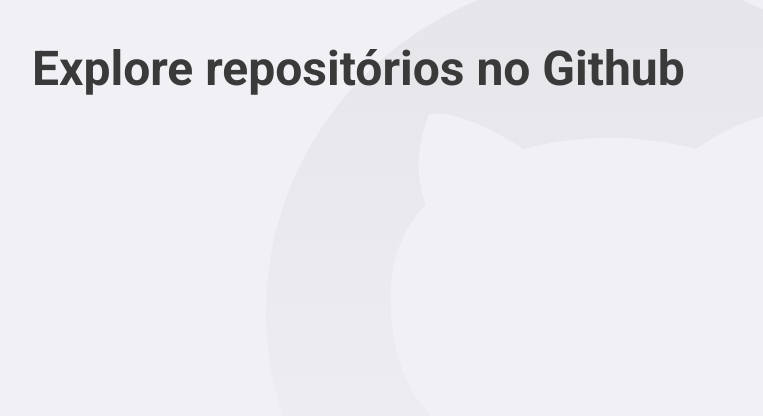
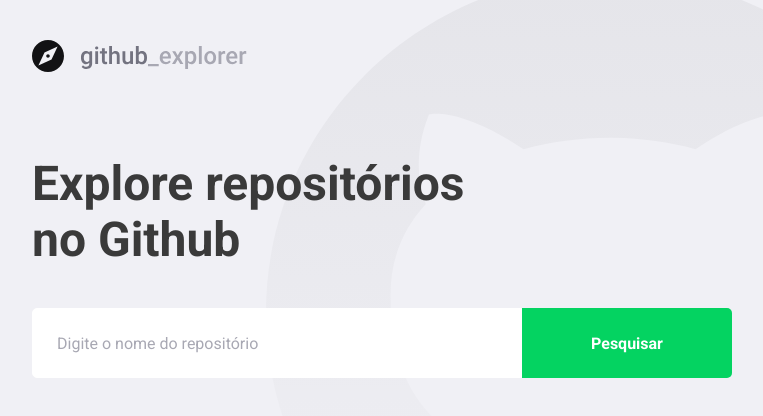
Before and after one commit to lucas-silveira/github-explorer, a React (Create React App) app: page / in a window 1280 px wide. Shown: the top 416 px of the page, without its empty margins (148-911 px from the left). Built offline with nearby package versions, Linux system fonts and the light colour scheme.

Commit message:
feat: finished dashboard and initialized repository page

```diff
--- a/package.json
+++ b/package.json
@@ -10,8 +10,11 @@
     "@types/node": "^12.0.0",
     "@types/react": "^16.9.0",
     "@types/react-dom": "^16.9.0",
+    "axios": "^0.19.2",
+    "polished": "^3.6.5",
     "react": "^16.13.1",
     "react-dom": "^16.13.1",
+    "react-icons": "^3.10.0",
     "react-router-dom": "^5.2.0",
     "react-scripts": "3.4.1",
     "styled-components": "^5.1.1",
--- a/src/pages/Dashboard/index.tsx
+++ b/src/pages/Dashboard/index.tsx
@@ -1,9 +1,92 @@
-import React from 'react';
+import React, { useEffect, useState, FormEvent } from 'react';
+import { FiChevronRight } from 'react-icons/fi';
+import { Link } from 'react-router-dom';
 
-import { Title } from './styles';
+import api from '../../services/api';
+
+import logoImg from '../../assets/logo.svg';
+
+import { Title, Form, Repositories, ErrorMessage } from './styles';
+
+interface Repository {
+  full_name: string;
+  description: string;
+  owner: {
+    login: string;
+    avatar_url: string;
+  };
+}
 
 const Dashboard: React.FC = (): React.ReactElement => {
-  return <Title>Explore repositórios no Github</Title>;
+  const [repositories, setRepositories] = useState<Repository[]>(() => {
+    const storagedRepositories = localStorage.getItem(
+      '@github_explorer:repositories',
+    );
+
+    if (storagedRepositories) return JSON.parse(storagedRepositories);
+
+    return [];
+  });
+  const [inputError, setInputError] = useState('');
+  const [newRepo, setNewRepo] = useState('');
+
+  useEffect(() => {
+    localStorage.setItem(
+      '@github_explorer:repositories',
+      JSON.stringify(repositories),
+    );
+  }, [repositories]);
+
+  async function handleAddRepository(
+    event: FormEvent<HTMLFormElement>,
+  ): Promise<void> {
+    event.preventDefault();
+
+    try {
+      if (!newRepo) throw new Error('Digite o "autor/nome" do repositório');
+      const response = await api.get<Repository>(`/repos/${newRepo}`);
+      const repository = response.data;
+      setRepositories([...repositories, repository]);
+      setNewRepo('');
+      setInputError('');
+    } catch (err) {
+      setInputError(err.message);
+    }
+  }
+
+  return (
+    <>
+      <img src={logoImg} alt="Github Explorer" />
+      <Title>Explore repositórios no Github</Title>
+
+      <Form hasError={!!inputError} onSubmit={handleAddRepository}>
+        <input
+          value={newRepo}
+          onChange={event => setNewRepo(event.target.value)}
+          placeholder="Digite o nome do repositório"
+        />
+        <button type="submit">Pesquisar</button>
+      </Form>
+      {inputError && <ErrorMessage>{inputError}</ErrorMessage>}
+
+      <Repositories>
+        {repositories.map(repository => (
+          <Link
+            key={repository.full_name}
+            to={`/repository/${repository.full_name}`}
+          >
+            <img src={repository.owner.avatar_url} alt={repository.full_name} />
+            <div>
+              <strong>{repository.full_name}</strong>
+              <p>{repository.description}</p>
+            </div>
+
+            <FiChevronRight size={20} />
+          </Link>
+        ))}
+      </Repositories>
+    </>
+  );
 };
 
 export default Dashboard;
--- a/src/pages/Dashboard/styles.ts
+++ b/src/pages/Dashboard/styles.ts
@@ -1,6 +1,107 @@
 import styled from 'styled-components';
+import { shade } from 'polished';
+
+interface FormProps {
+  hasError: boolean;
+}
 
 export const Title = styled.h1`
+  max-width: 450px;
+  color: #3a3a3a;
   font-size: 48px;
-  color: #3a3a3a;
+  margin-top: 80px;
+  line-height: 56px;
 `;
+
+export const Form = styled.form<FormProps>`
+  display: flex;
+  max-width: 700px;
+  margin-top: 40px;
+
+  & > * {
+    height: 70px;
+  }
+
+  input {
+    flex: 1;
+    color: #3a3a3a;
+    padding: 0 24px;
+    border: ${props =>
+      props.hasError ? '1px solid #c53030' : '1px solid #fff'};
+    border-radius: 5px 0 0 5px;
+
+    &::placeholder {
+      color: #a8a8b3;
+    }
+  }
+
+  button {
+    width: 210px;
+    color: #fff;
+    background-color: #04d361;
+    font-weight: 700;
+    border: 0;
+    border-radius: 0 5px 5px 0;
+    transition: 0.2s;
+
+    &:hover {
+      background-color: ${shade(0.2, '#04d361')};
+    }
+  }
+`;
+
+export const Repositories = styled.div`
+  max-width: 700px;
+  margin-top: 80px;
+
+  a {
+    display: flex;
+    align-items: center;
+    background-color: #fff;
+    text-decoration: none;
+    border-radius: 5px;
+    padding: 24px;
+    transition: 0.2s;
+
+    &:hover {
+      transform: translateX(10px);
+    }
+
+    & + a {
+      margin-top: 16px;
+    }
+
+    img {
+      width: 64px;
+      height: 64px;
+      border-radius: 50%;
+    }
+
+    div {
+      flex: 1;
+      margin: 0 16px;
+
+      strong {
+        color: #3d3d4d;
+        font-size: 20px;
+      }
+
+      p {
+        color: #a8a8b3;
+        font-size: 18px;
+        margin-top: 4px;
+      }
+    }
+
+    svg {
+      color: #cbcbd6;
+      margin-left: auto;
+    }
+  }
+`;
+
+export const ErrorMessage = styled.span`
+  display: block;
+  color: #c53030;
+  margin-top: 8px;
+`;
--- a/src/pages/Repository/index.tsx
+++ b/src/pages/Repository/index.tsx
@@ -1,7 +1,13 @@
 import React from 'react';
+import { useRouteMatch } from 'react-router-dom';
+
+interface RepositoryParams {
+  repository: string;
+}
 
 const Repository: React.FC = (): React.ReactElement => {
-  return <h1>Repository</h1>;
+  const { params } = useRouteMatch<RepositoryParams>();
+  return <h1>Repository: {params.repository}</h1>;
 };
 
 export default Repository;
--- a/src/routes/index.tsx
+++ b/src/routes/index.tsx
@@ -7,7 +7,7 @@
 const Routes: React.FC = () => (
   <Switch>
     <Route path="/" exact component={Dashboard} />
-    <Route path="/repository" component={Repository} />
+    <Route path="/repository/:repository+" component={Repository} />
   </Switch>
 );
 
--- /dev/null
+++ b/src/services/api.ts
@@ -0,0 +1,7 @@
+import axios from 'axios';
+
+const api = axios.create({
+  baseURL: 'https://api.github.com',
+});
+
+export default api;
```
Also changed, not shown: .eslintrc.json, src/assets/logo.svg (added), 1 other file (tests, documents, lock files or other folders).
